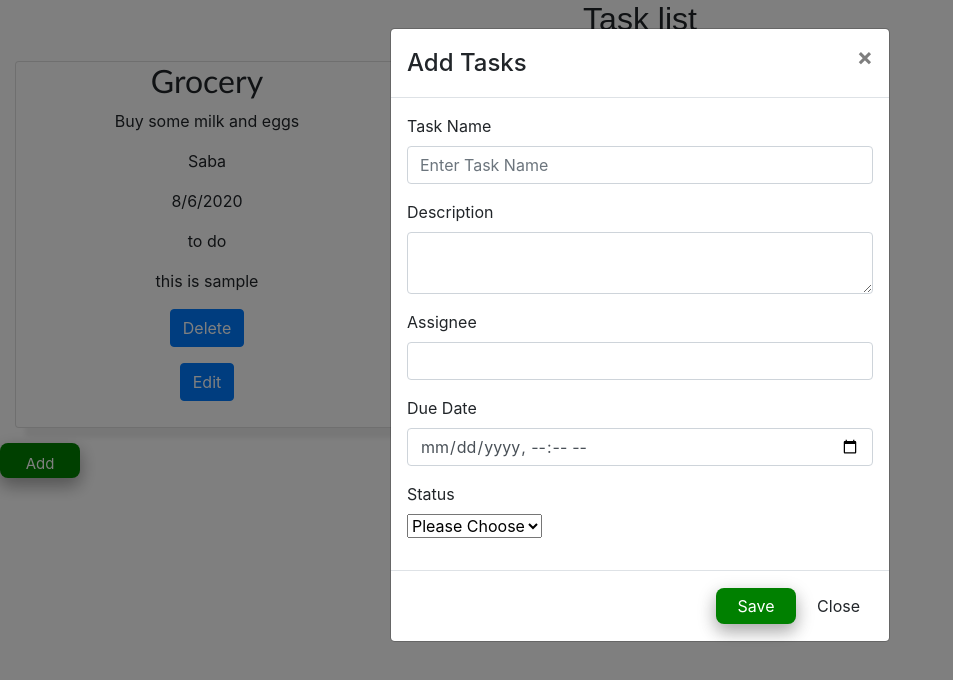
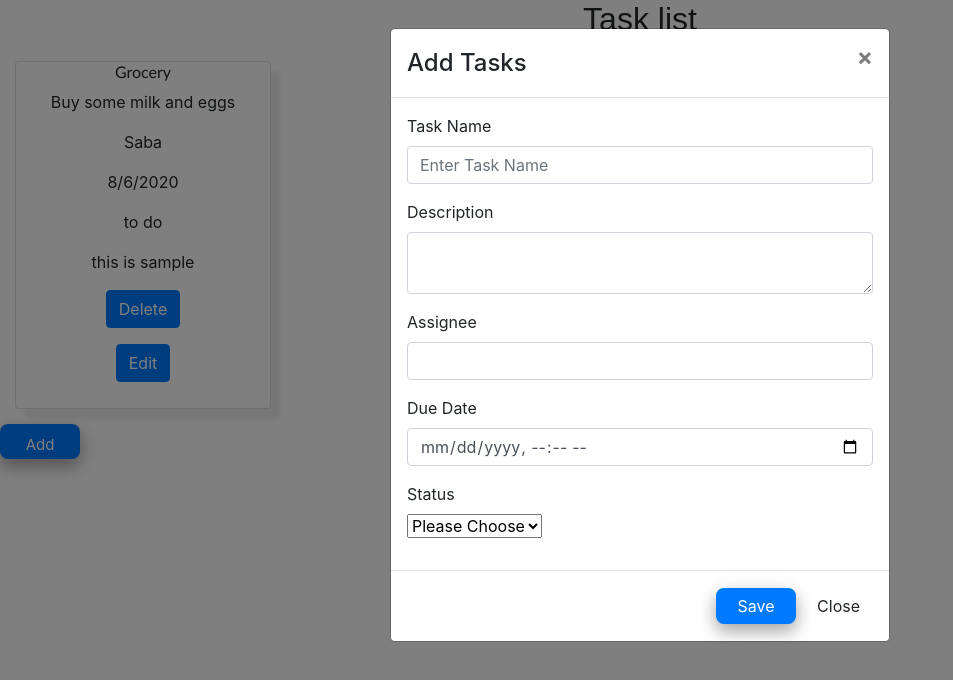
Before and after one commit to Any22/practicetask, a website built with Parcel: page index.html in a window 1280 px wide. Both pictures are taken after a click on the button "Add". Shown: the whole page, without its empty margins (0-953 px from the left). Built offline with nearby package versions, Linux system fonts and the light colour scheme.

Commit message:
changed the color of buttons

```diff
--- a/card.css
+++ b/card.css
@@ -6,7 +6,7 @@
 .heading
 {
     font-family: 'Trebuchet MS', 'Lucida Sans Unicode', 'Lucida Grande', 'Lucida Sans', Arial, sans-serif;
-    font-size: xx-large;
+    font-size: medium;
 }
 
 
@@ -20,7 +20,7 @@ img {
        font-size: xx-large;
    }
 .card {
-    width:30% ;
+    width:20% ;
     height:20%;
     box-shadow: 10px 10px 5px 0px rgba(238, 238, 238, 1);
     margin: 15px;
@@ -36,24 +36,24 @@ img {
  {
     border-radius: 8px;
     box-shadow: 0 8px 16px 0 rgba(0,0,0,0.2), 0 6px 20px 0 rgba(0,0,0,0.19);
-    background-color:green;
-    border:green;
+    background-color:blue;
+    border:blue;
     width: 80px ;
  }
  #addButton
  {
     border-radius: 8px;
     box-shadow: 0 8px 16px 0 rgba(0,0,0,0.2), 0 6px 20px 0 rgba(0,0,0,0.19);
-    background-color:green;
-    border:green;
+    background-color:#007bff;
+    border:#007bff;
     width: 80px ;
  }
  #addTask
  {
     border-radius: 8px;
     box-shadow: 0 8px 16px 0 rgba(0,0,0,0.2), 0 6px 20px 0 rgba(0,0,0,0.19);
-    background-color:green;
-    border:green;
+    background-color:#007bff;
+    border:#007bff;
     width: 80px ;
     height:35px;
     padding:10px ;
```
